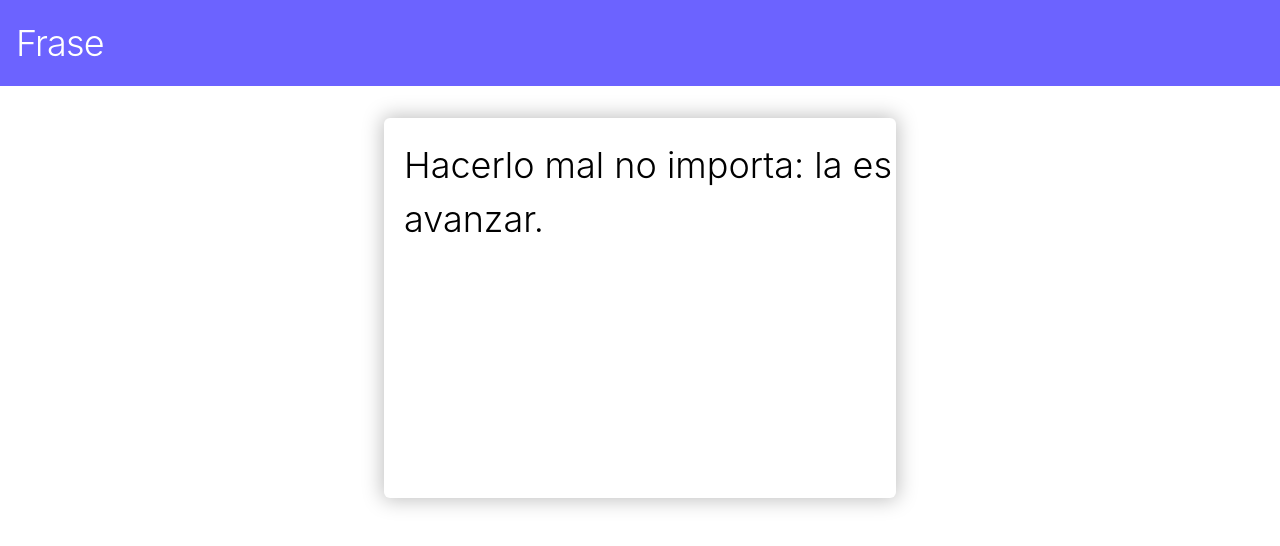
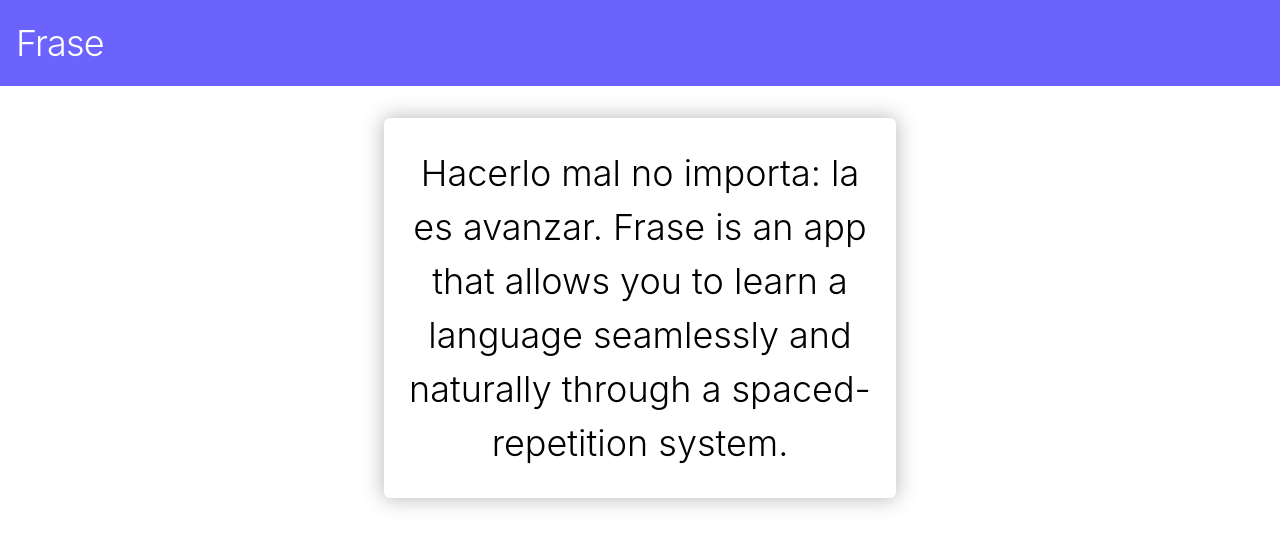
Before and after one commit to KenanRustamov/Frase, a React (Create React App) app: page /learn in a window 1280 px wide. Shown: the top 546 px of the page. Built offline with nearby package versions, Linux system fonts and the light colour scheme.

Commit message:
finish styling of flash card

```diff
--- a/src/components/learn/Flashcard.tsx
+++ b/src/components/learn/Flashcard.tsx
@@ -3,9 +3,11 @@
 const Flashcard: React.FC = () => {
   return (
     <div className="flex justify-center rounded-md shadow-lg-full w-full h-full">
-      <div className="flex justify-items-start w-full mt-5 ml-5">
-        <div className="font-light text-4xl">
-          Hacerlo mal no importa: la es avanzar.
+      <div className="flex justify-items-start items-center w-full m-5">
+        <div className="font-light text-4xl text-center">
+          Hacerlo mal no importa: la es avanzar. Frase is an app that allows you
+          to learn a language seamlessly and naturally through a
+          spaced-repetition system.
         </div>
       </div>
     </div>
```
